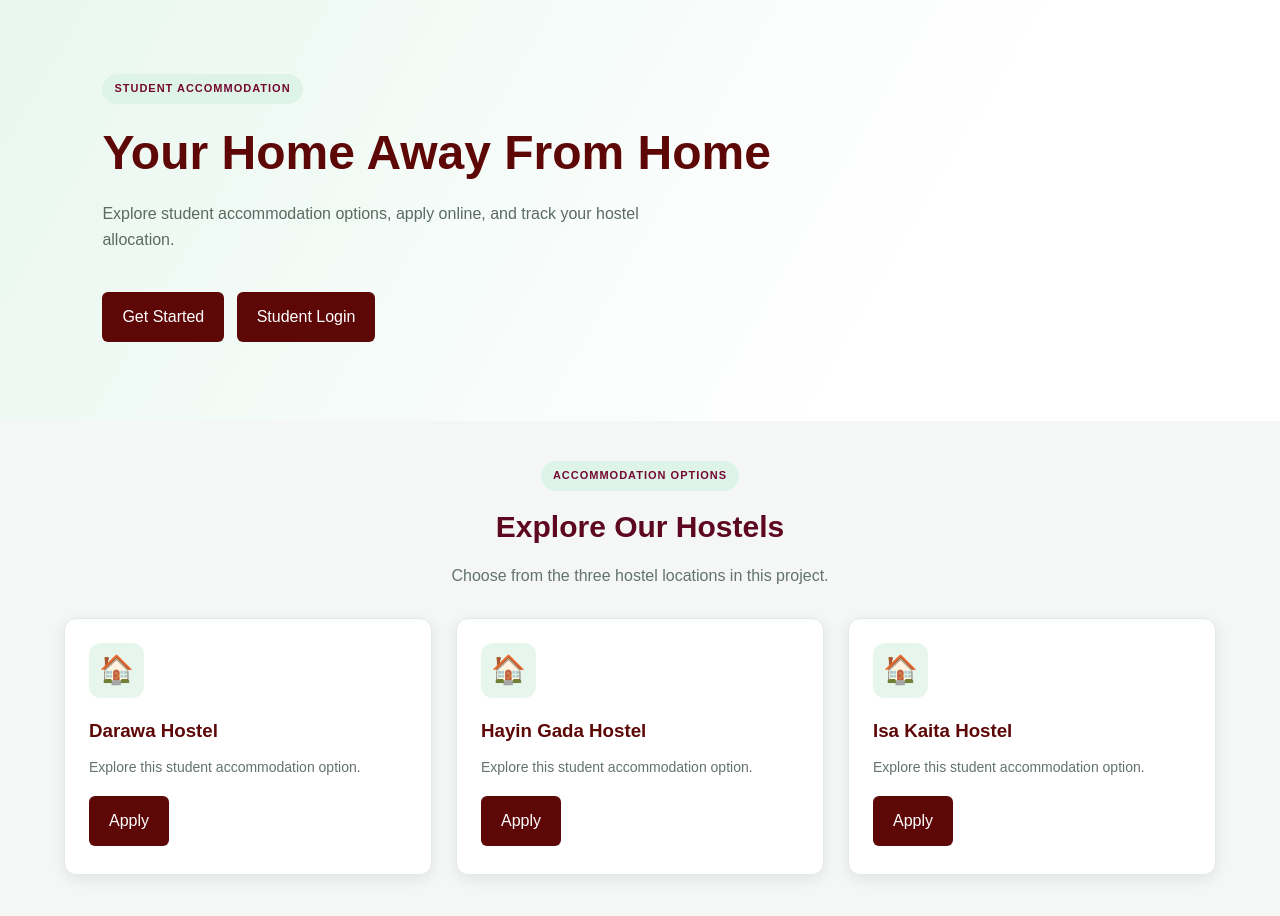
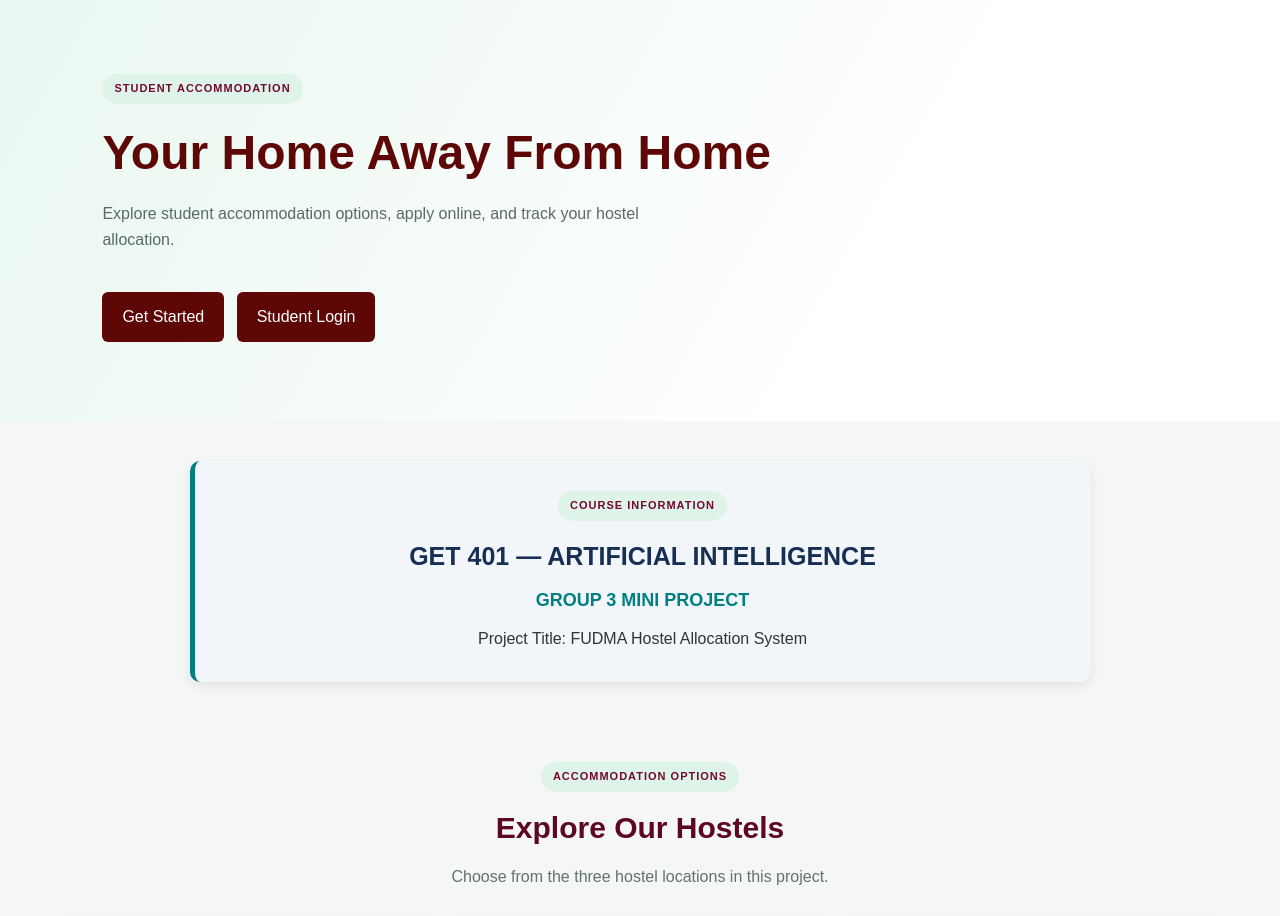
Before and after one commit to Aboujafar/fudma-hostel-allocation, a Flask app: page / in a window 1280 px wide. Shown: the part 141-1057 px from the top of the page. Run offline with Flask 3, Linux system fonts and the light colour scheme; data comes from the database, SQL or seed files in the repository; some libraries are stand-ins or nearby versions.

Commit message:
Add GET 401 course information to homepage

```diff
--- a/static/style.css
+++ b/static/style.css
@@ -591,3 +591,45 @@ form select {
     vertical-align: middle;
     margin-right: 10px;
 }
+
+/* Course and Group Project Information */
+.course-info {
+    max-width: 900px;
+    margin: 40px auto;
+    padding: 30px 20px;
+    text-align: center;
+    background: #f2f6fa;
+    border-left: 5px solid #008080;
+    border-radius: 10px;
+    box-shadow: 0 4px 12px rgba(0, 0, 0, 0.08);
+}
+
+.course-info h2 {
+    margin: 15px 0 10px;
+    color: #162f52;
+    font-size: 25px;
+}
+
+.course-info .group-project {
+    margin: 10px 0;
+    color: #008080;
+    font-size: 18px;
+    font-weight: bold;
+}
+
+.course-info .project-title {
+    margin-top: 12px;
+    color: #333;
+    font-size: 16px;
+}
+
+@media (max-width: 600px) {
+    .course-info {
+        margin: 25px 15px;
+        padding: 22px 15px;
+    }
+
+    .course-info h2 {
+        font-size: 20px;
+    }
+}
--- a/templates/index.html
+++ b/templates/index.html
@@ -15,6 +15,7 @@
         <img src="{{ url_for('static', filename='fudma-logo.png') }}"
              alt="FUDMA Logo" class="fudma-logo">
         <div>
+
             <h1>FUDMA HOSTELS</h1>
             <p>Student Accommodation Portal</p>
         </div>
@@ -59,6 +60,17 @@
             {% endif %}
         </div>
     </section>
+
+    <!-- Course and Group Project Information -->
+    <section class="course-info">
+        <span class="tag">COURSE INFORMATION</span>
+        <h2>GET 401 — ARTIFICIAL INTELLIGENCE</h2>
+        <p class="group-project">GROUP 3 MINI PROJECT</p>
+        <p class="project-title">
+            Project Title: FUDMA Hostel Allocation System
+        </p>
+    </section>
+
 
     <section class="section" id="hostels">
         <div class="section-heading">
```
